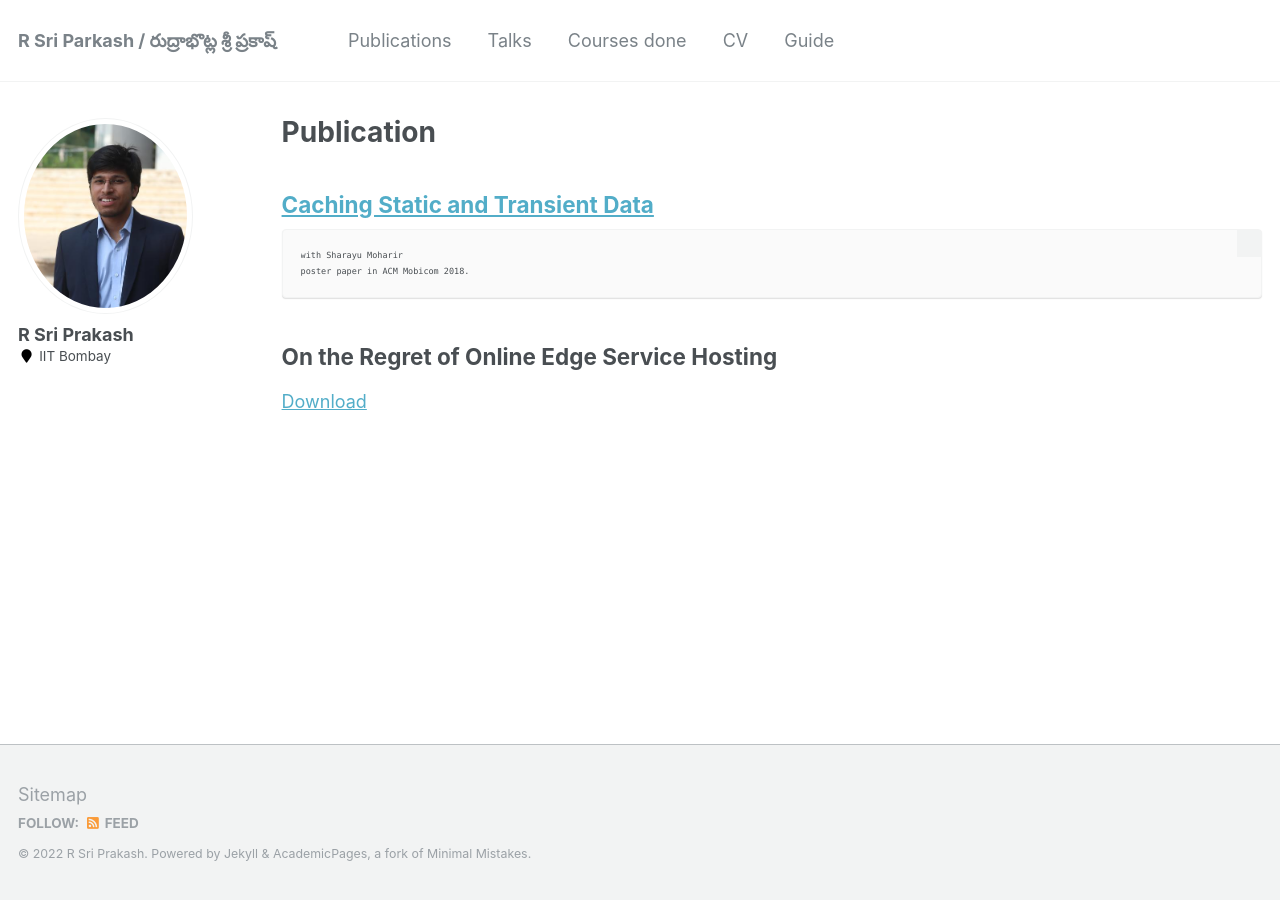
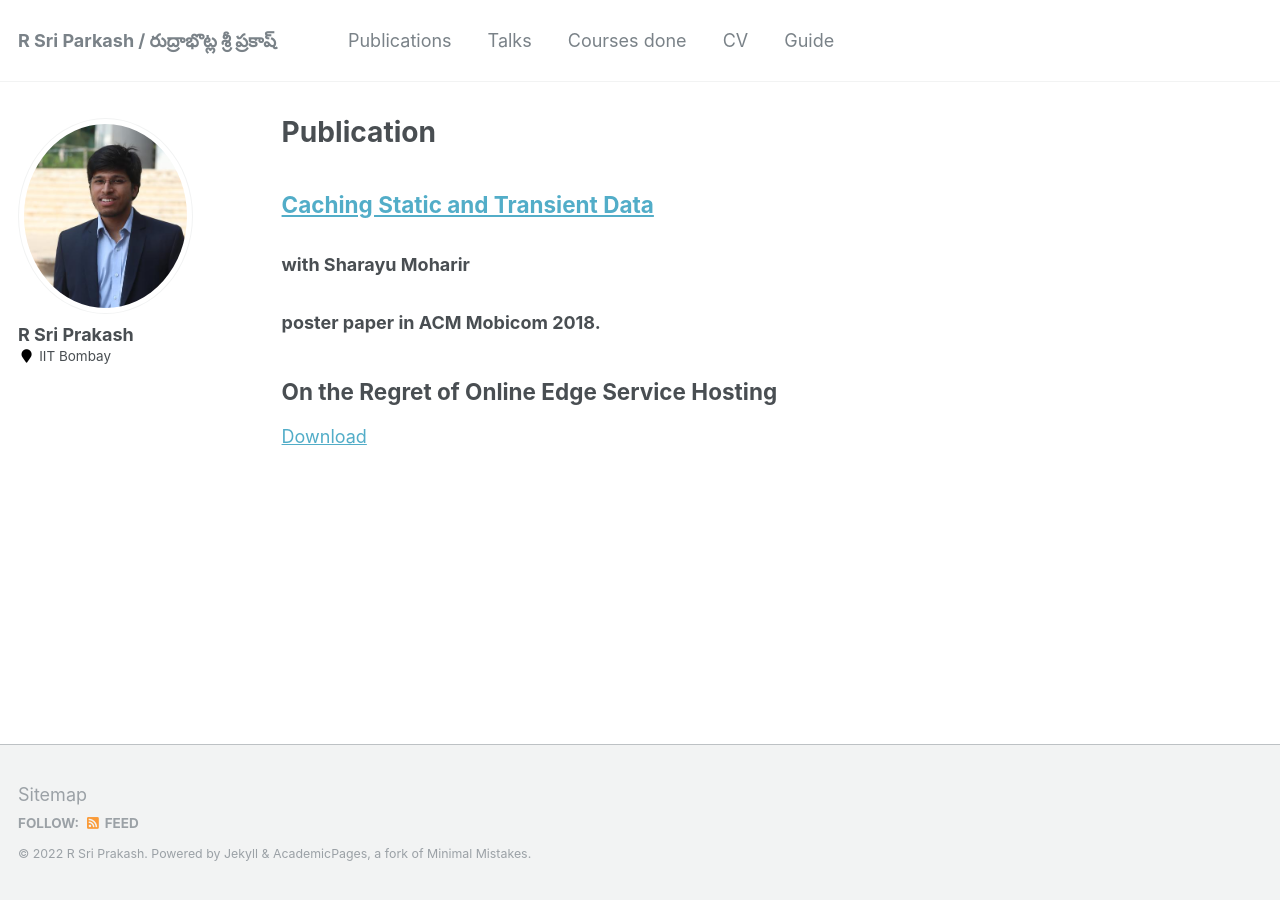
Before and after one commit to rsriprakash/rsriprakash.github.io, a Jekyll site: the page built from _pages/publications.md, in a window 1280 px wide. Built offline with Jekyll 4.4.1, drawn with Linux system fonts in a browser that asks for light colours.

Commit message:
pub_layout2

```diff
--- a/_pages/publications.md
+++ b/_pages/publications.md
@@ -7,8 +7,8 @@ redirect_from:
   - /publications
 ---
 ## [Caching Static and Transient Data](http://rsriprakash.github.io/files/Mobi_com_2018.pdf)
-    with Sharayu Moharir
-    poster paper in ACM Mobicom 2018.
+###   with Sharayu Moharir
+###   poster paper in ACM Mobicom 2018.
 
 ## On the Regret of Online Edge Service Hosting
 [Download](http://rsriprakash.github.io/files/sig_2022.pdf)
```
